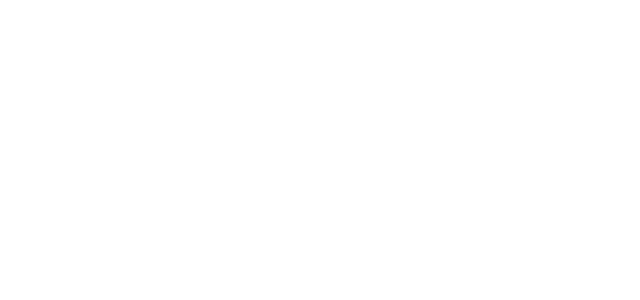
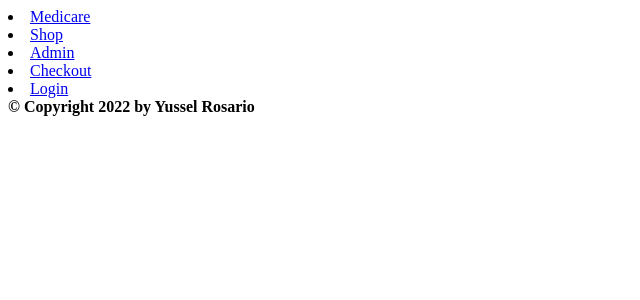
Before and after one commit to yrosario/MedicareFrontend01, an Angular app: page / in a window 1280 px wide. Shown: the top 300 px of the page, without its empty margins (0-640 px from the left). Built offline with nearby package versions, Linux system fonts and the light colour scheme.

Commit message:
feature. Added navigation bar and footer.

```diff
--- a/src/app/app.component.html
+++ b/src/app/app.component.html
@@ -1 +1,3 @@
+<app-navbar></app-navbar>
 <router-outlet></router-outlet>
+<app-footer></app-footer>
--- /dev/null
+++ b/src/app/component/navigation/footer/footer.component.html
@@ -0,0 +1,6 @@
+<!-- footer component-->
+<div class="footer-div" id="footer-div">
+    <footer class="footer" id="footer">
+        <strong>© Copyright 2022 by Yussel Rosario</strong>
+    </footer>
+</div>
--- /dev/null
+++ b/src/app/component/navigation/footer/footer.component.ts
@@ -0,0 +1,15 @@
+import { Component, OnInit } from '@angular/core';
+
+@Component({
+  selector: 'app-footer',
+  templateUrl: './footer.component.html',
+  styleUrls: ['./footer.component.css']
+})
+export class FooterComponent implements OnInit {
+
+  constructor() { }
+
+  ngOnInit(): void {
+  }
+
+}
--- /dev/null
+++ b/src/app/component/navigation/navbar/navbar.component.html
@@ -0,0 +1,13 @@
+<!-- navbar component -->
+<div class="navbar-div" id="navbar-div">
+
+    <!--navbar element-->
+    <nav class="navbar" id="navbar">
+        <li><a href="#">Medicare</a></li>
+        <li><a href="#">Shop</a></li>
+        <li><a href="#">Admin</a></li>
+        <li><a href="#">Checkout</a></li>
+        <li><a routerLink="/login">Login</a></li>
+    </nav>
+
+</div>
--- /dev/null
+++ b/src/app/component/navigation/navbar/navbar.component.ts
@@ -0,0 +1,15 @@
+import { Component, OnInit } from '@angular/core';
+
+@Component({
+  selector: 'app-navbar',
+  templateUrl: './navbar.component.html',
+  styleUrls: ['./navbar.component.css']
+})
+export class NavbarComponent implements OnInit {
+
+  constructor() { }
+
+  ngOnInit(): void {
+  }
+
+}
```
Also changed, not shown: src/app/app.module.ts (+6 -1 lines), src/app/component/navigation/footer/footer.component.css (added), src/app/component/navigation/navbar/navbar.component.css (added), 2 other files (tests, documents, lock files or other folders).
